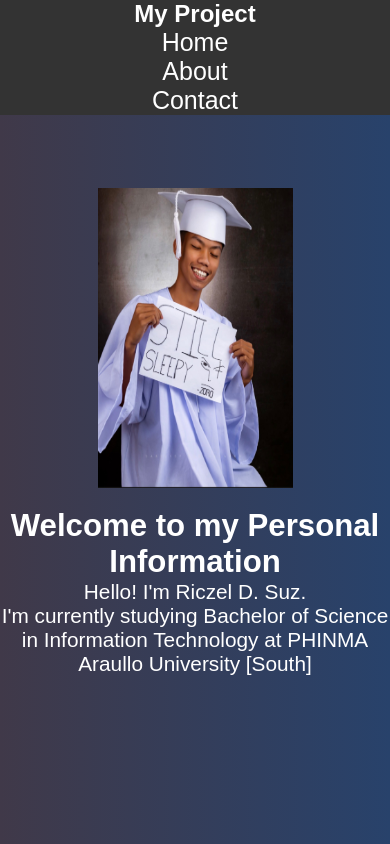
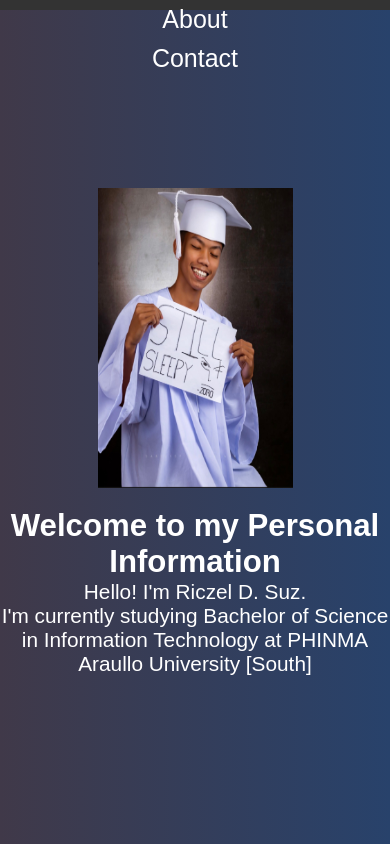
Before and after one commit to Riczel/Riczel, a plain HTML site: page index.html in a window 390 px wide. Shown: the top 844 px of the page. Drawn offline with Linux system fonts and the light colour scheme.

Commit message:
Update style.css

```diff
--- a/style.css
+++ b/style.css
@@ -75,8 +75,9 @@ img {
     nav {
       flex-direction: column;
       height: auto;
-      padding: 0px;
+      padding: 5px;
       text-align: center;
+      height: 1px;
     }
 
     nav ul {
@@ -85,7 +86,7 @@ img {
     }
 
     nav ul a {
-      padding: 0px 0;
+      padding: 5px 0;
       display: block;
     }
   }
```
